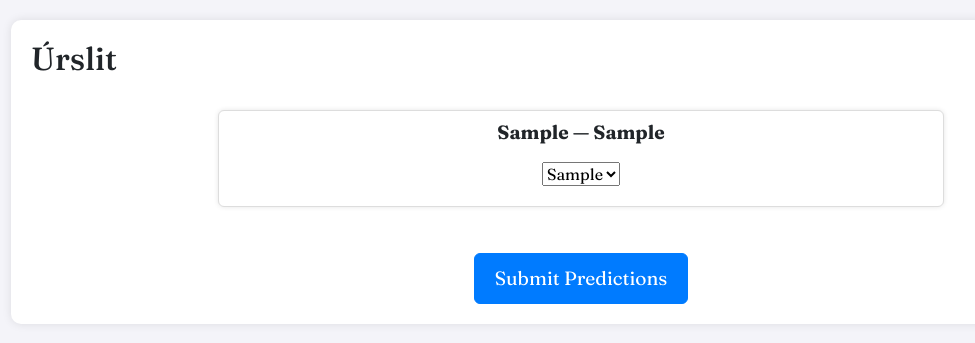
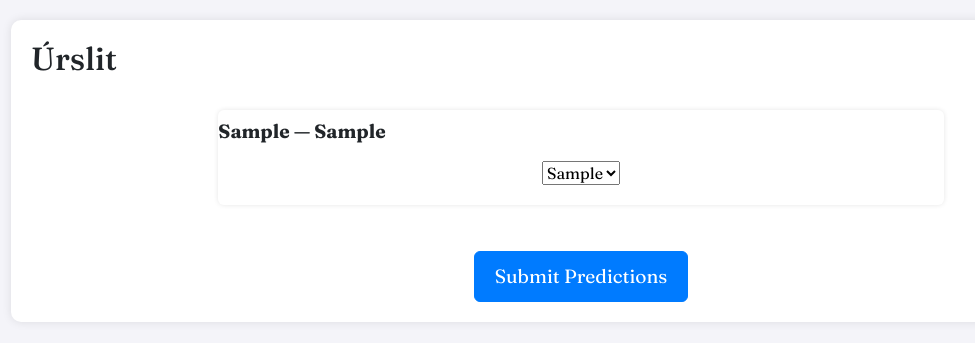
Before and after one commit to atlifryer/atlifryer.github.io, a Django app: a page that uses templates/base.html in a window 1280 px wide. Shown: the part 115-458 px from the top of the page, without its empty margins (59-1034 px from the left). Run offline with Django 5.2, Linux system fonts and the light colour scheme; a user stored in the database is signed in; tables that the repository leaves empty hold one stand-in row (values such as "Sample post"); parts of the project's set-up code (start-up, migrations or seed data) failed here and were passed over.

Commit message:
fixing css shit

```diff
--- a/templates/base.html
+++ b/templates/base.html
@@ -31,6 +31,10 @@
             font-weight: bold;
             color: #0059b7;
             padding-left: 15px;
+        }
+
+        .dropdown-menu {
+            min-width: 200px;
         }
 
         .btn-secondary {
@@ -85,6 +89,21 @@
             box-shadow: none;
         }
 
+        .teams-container {
+            display: flex;
+            justify-content: center;
+            align-items: center;
+            text-align: center;
+            gap: 10px;
+        }
+
+        .team-name {
+            flex: 1;
+            flex-grow: 1;
+            white-space: nowrap;
+            text-align: right;
+        }
+
         .button-container {
             display: flex;
             flex-direction: column;
@@ -108,6 +127,20 @@
             border: 1px solid #ddd;
             border-radius: 5px;
             box-shadow: 0 0 5px rgba(0, 0, 0, 0.1);
+        }
+
+        .teams-container {
+            display: flex;
+            justify-content: space-between;
+            align-items: center;
+            width: 100%;
+            margin-bottom: 10px;
+        }
+
+        .game-entry {
+            border: none;
+            background: none;
+            padding: 10px 0;
         }
 
         .teams-container {
@@ -149,16 +182,19 @@
             color: #fff;
         }
 
-        .dropdown-item:hover,
-        .dropdown-item:focus {
-            background-color: #007bff;
-            color: #fff;
-        }
-
         .team-name {
             font-size: 1.2rem;
             font-weight: bold;
             text-align: center;
+        }
+
+        .btn-primary {
+            background-color: #007bff;
+            border-color: #007bff;
+            color: #fff;
+            font-size: 1.2rem;
+            padding: 10px 20px;
+            margin-top: 20px;
         }
 
         .score-input {
```
